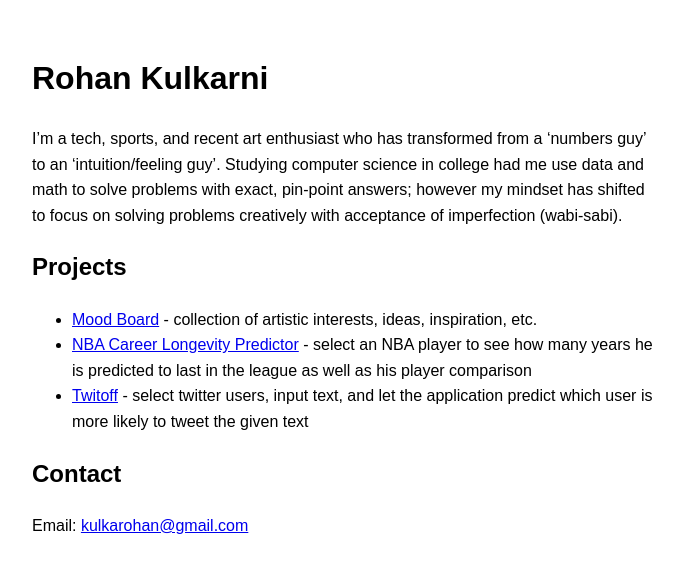
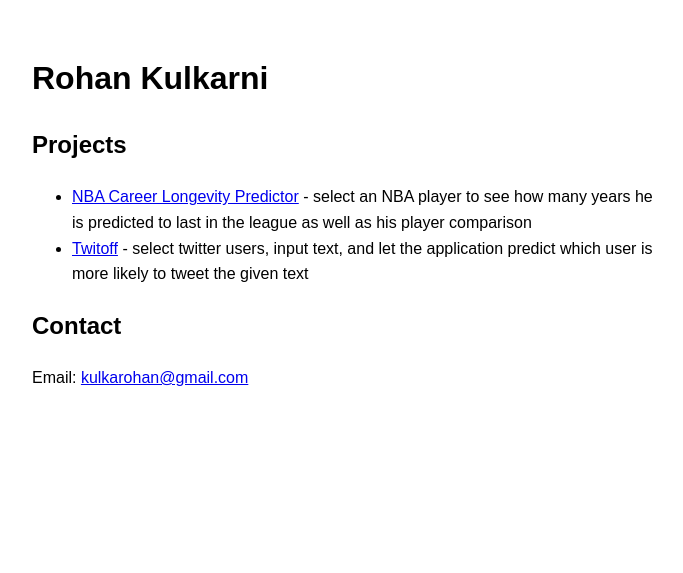
Before and after one commit to kulkarohan/portfolio, a Jekyll site: the page built from index.md, in a window 1280 px wide. Shown: the top 573 px of the page, without its empty margins (296-979 px from the left). Built offline with Jekyll 4.4.1, drawn with Linux system fonts in a browser that asks for light colours; our own code applies the rules of GitHub Pages for plain Markdown files.

Commit message:
Update index.md

```diff
--- a/index.md
+++ b/index.md
@@ -1,11 +1,9 @@
 # Rohan Kulkarni
 
-I'm a tech, sports, and recent art enthusiast who has transformed from a 'numbers guy' to an 'intuition/feeling guy'. Studying computer science in college had me use data and math to solve problems with exact, pin-point answers; however my mindset has shifted to focus on solving problems creatively with acceptance of imperfection (wabi-sabi).
 
 
 ## Projects
 
-- [Mood Board](https://kulkarohan.github.io/moodboard) - collection of artistic interests, ideas, inspiration, etc.
 - [NBA Career Longevity Predictor](https://nba-clp.netlify.com/) - select an NBA player to see how many years he is predicted to last in the league as well as his player comparison
 - [Twitoff](https://twitoff-kulkarohan.herokuapp.com/) - select twitter users, input text, and let the application predict which user is more likely to tweet the given text
 
```
